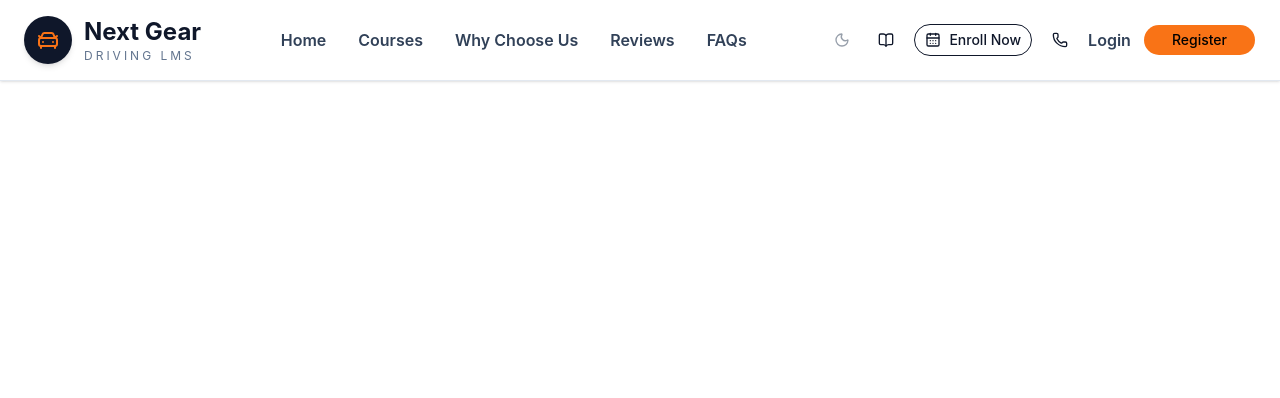
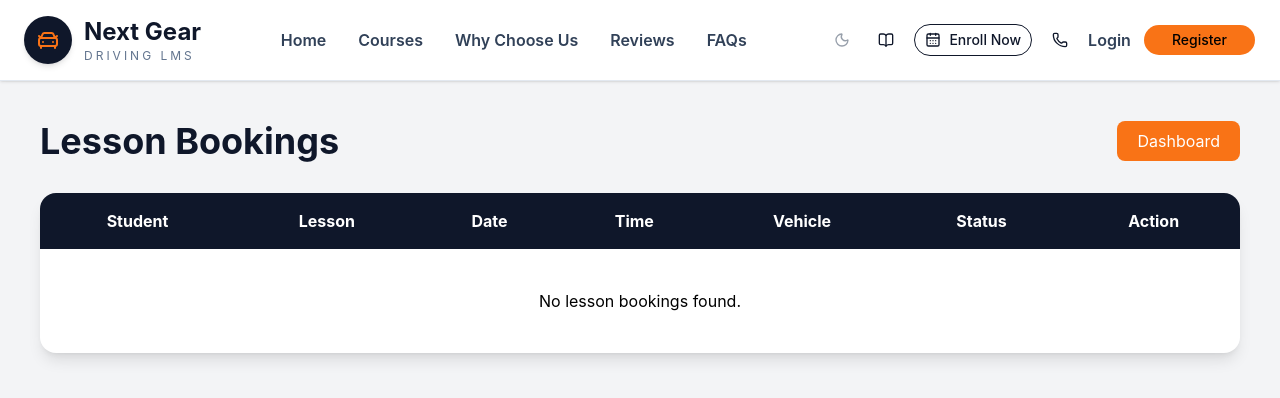
Before and after one commit to derrickweru73/next-gear-driving, a React (Vite) app: page /admin/bookings in a window 1280 px wide. Shown: the top 398 px of the page. Built offline with nearby package versions, Linux system fonts and the light colour scheme.

Commit message:
feat: add adminbooking

```diff
--- a/src/App.jsx
+++ b/src/App.jsx
@@ -25,6 +25,10 @@ import ManageStudents from "./pages/ManageStudents";
 import AdminTheoryLessons from "./pages/AdminTheoryLessons";
 import EnrollmentRoute from "./pages/EnrollmentRoute";
 import PendingEnrollment from "./pages/PendingEnrollment";
+import { Import } from "lucide-react";
+import AdminBookings from "./pages/AdminBookingPage";
+import AdminPayments from "./pages/AdminPayments";
+
 function App() {
   return (
     <>
@@ -51,6 +55,8 @@ function App() {
         <Route path="/payment-success" element={<PaymentSuccess />} />
         <Route path="/admin/theory-lessons" element={<AdminTheoryLessons />} />
         <Route path="/pending-enrollment" element={<PendingEnrollment />} />
+        <Route path="/admin/bookings" element={<AdminBookings />} />
+        <Route path="/admin/payments" element={<AdminPayments />} />
 
 
 
--- /dev/null
+++ b/src/pages/AdminBookingPage.jsx
@@ -0,0 +1,91 @@
+import { useEffect, useState } from "react";
+import { Link } from "react-router-dom";
+
+const AdminBookings = () => {
+  const [bookings, setBookings] = useState([]);
+
+  useEffect(() => {
+    const storedBookings =
+      JSON.parse(localStorage.getItem("lessonBookings")) || [];
+
+    setBookings(storedBookings);
+  }, []);
+
+  const updateStatus = (index, status) => {
+    const updatedBookings = [...bookings];
+
+    updatedBookings[index].status = status;
+
+    localStorage.setItem("lessonBookings", JSON.stringify(updatedBookings));
+
+    setBookings(updatedBookings);
+  };
+
+  return (
+    <div className="min-h-screen bg-gray-100 p-10">
+      <div className="flex justify-between items-center mb-8">
+        <h1 className="text-4xl font-bold text-[#0F172A]">Lesson Bookings</h1>
+
+        <Link
+          to="/admin-dashboard"
+          className="bg-[#F97316] text-white px-5 py-2 rounded-lg"
+        >
+          Dashboard
+        </Link>
+      </div>
+
+      <div className="bg-white rounded-2xl shadow-lg overflow-x-auto">
+        <table className="w-full">
+          <thead className="bg-[#0F172A] text-white">
+            <tr>
+              <th className="p-4">Student</th>
+              <th className="p-4">Lesson</th>
+              <th className="p-4">Date</th>
+              <th className="p-4">Time</th>
+              <th className="p-4">Vehicle</th>
+              <th className="p-4">Status</th>
+              <th className="p-4">Action</th>
+            </tr>
+          </thead>
+
+          <tbody>
+            {bookings.length > 0 ? (
+              bookings.map((booking, index) => (
+                <tr key={index} className="border-b">
+                  <td className="p-4">{booking.fullName}</td>
+
+                  <td className="p-4">{booking.lesson}</td>
+
+                  <td className="p-4">{booking.date}</td>
+
+                  <td className="p-4">{booking.time}</td>
+
+                  <td className="p-4">{booking.vehicle}</td>
+
+                  <td className="p-4">{booking.status}</td>
+
+                  <td className="p-4">
+                    <button
+                      onClick={() => updateStatus(index, "Approved")}
+                      className="bg-green-600 text-white px-4 py-2 rounded-lg"
+                    >
+                      Approve
+                    </button>
+                  </td>
+                </tr>
+              ))
+            ) : (
+              <tr>
+                <td colSpan="7" className="text-center p-10">
+                  No lesson bookings found.
+                </td>
+              </tr>
+            )}
+          </tbody>
+        </table>
+      </div>
+    </div>
+  );
+};
+
+export default AdminBookings;
--- a/src/pages/AdminDashboard.jsx
+++ b/src/pages/AdminDashboard.jsx
@@ -24,9 +24,7 @@ const AdminDashboard = () => {
    const [pendingEnrollments, setPendingEnrollments] = useState([]);
    const [activities, setActivities] = useState([]);
 
-  const [lessonCount, setLessonCount] = useState(0);
-  const [bookingCount, setBookingCount] = useState(0);
-  const [paymentCount, setPaymentCount] = useState(0);
+
 
   useEffect(() => {
     loadStudents();
@@ -40,9 +38,7 @@ const AdminDashboard = () => {
     const pending =
       JSON.parse(localStorage.getItem("pendingEnrollments")) || [];
 
-    setLessonCount(lessons.length);
-    setBookingCount(bookings.length);
-    setPaymentCount(payments.length);
+
 
      const activity = [];
 
@@ -180,7 +176,7 @@ const AdminDashboard = () => {
           </Link>
 
           <Link
-            to="/admin/payments"
+            to="/admin/payment"
             className="flex items-center gap-3 px-6 py-4 hover:bg-slate-800 transition"
           >
             <CreditCard size={20} />
--- /dev/null
+++ b/src/pages/AdminPayments.jsx
@@ -0,0 +1,92 @@
+import { useEffect, useState } from "react";
+import { Link } from "react-router-dom";
+
+const AdminPayments = () => {
+  const [payments, setPayments] = useState([]);
+
+  useEffect(() => {
+    const storedPayments = JSON.parse(localStorage.getItem("payments")) || [];
+
+    setPayments(storedPayments);
+  }, []);
+
+  const approvePayment = (index) => {
+    const updatedPayments = [...payments];
+
+    updatedPayments[index].status = "Approved";
+
+    localStorage.setItem("payments", JSON.stringify(updatedPayments));
+
+    setPayments(updatedPayments);
+
+    alert("Payment approved successfully.");
+  };
+
+  return (
+    <div className="min-h-screen bg-gray-100 p-10">
+      <div className="flex justify-between items-center mb-8">
+        <h1 className="text-4xl font-bold text-[#0F172A]">Payments</h1>
+
+        <Link
+          to="/admin-dashboard"
+          className="bg-[#F97316] text-white px-5 py-2 rounded-lg"
+        >
+          Dashboard
+        </Link>
+      </div>
+
+      <div className="bg-white rounded-2xl shadow-lg overflow-x-auto">
+        <table className="w-full">
+          <thead className="bg-[#0F172A] text-white">
+            <tr>
+              <th className="p-4">Student</th>
+              <th className="p-4">Course</th>
+              <th className="p-4">Amount</th>
+              <th className="p-4">Method</th>
+              <th className="p-4">Status</th>
+              <th className="p-4">Date</th>
+              <th className="p-4">Action</th>
+            </tr>
+          </thead>
+
+          <tbody>
+            {payments.length > 0 ? (
+              payments.map((payment, index) => (
+                <tr key={index} className="border-b">
+                  <td className="p-4">{payment.fullName}</td>
+
+                  <td className="p-4">{payment.course}</td>
+
+                  <td className="p-4">KSh {payment.amount}</td>
+
+                  <td className="p-4">{payment.method}</td>
+
+                  <td className="p-4">{payment.status}</td>
+
+                  <td className="p-4">{payment.date}</td>
+
+                  <td className="p-4">
+                    <button
+                      onClick={() => approvePayment(index)}
+                      className="bg-green-600 text-white px-4 py-2 rounded-lg"
+                    >
+                      Approve
+                    </button>
+                  </td>
+                </tr>
+              ))
+            ) : (
+              <tr>
+                <td colSpan="7" className="text-center p-10">
+                  No payments found.
+                </td>
+              </tr>
+            )}
+          </tbody>
+        </table>
+      </div>
+    </div>
+  );
+};
+
+export default AdminPayments;
--- a/src/pages/Payment.jsx
+++ b/src/pages/Payment.jsx
@@ -47,6 +47,8 @@
      const payments = JSON.parse(localStorage.getItem("payments")) || [];
 
       payments.push({
+        id: Date.now(),
+        userId: user.id,
         fullName: updatedEnrollment.fullName,
         email: updatedEnrollment.email,
         phone: updatedEnrollment.phone,
```
Lines whose indentation alone changed are shown as unchanged.
